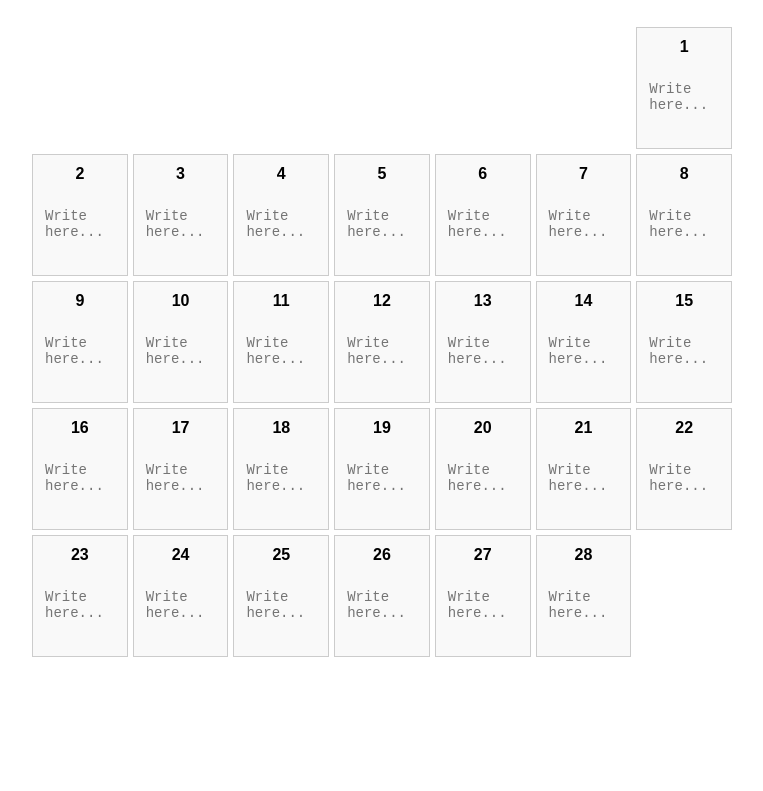
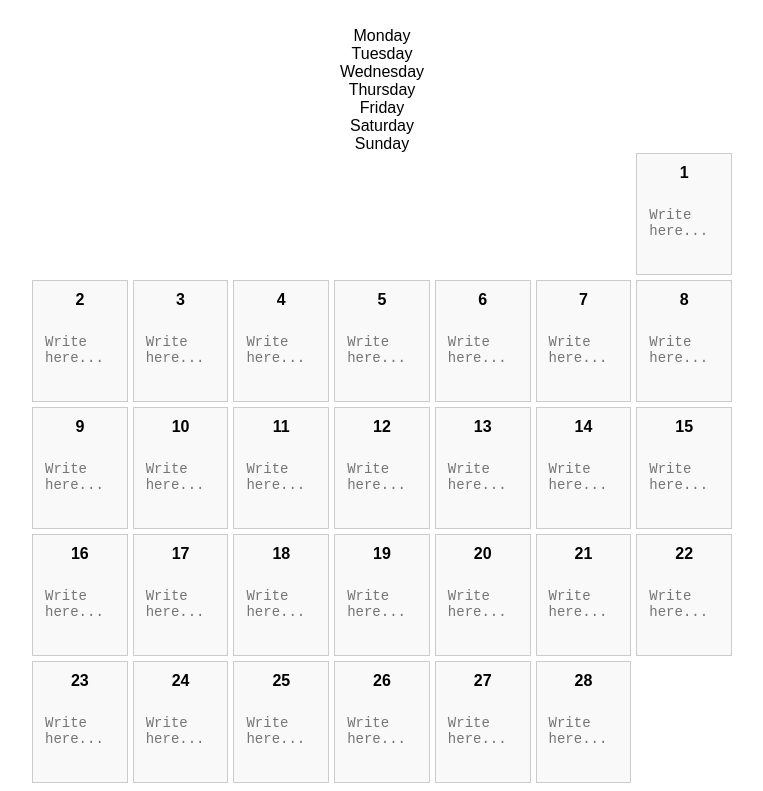
Before and after one commit to SnipsNZ/Calendar, a plain HTML site: page index.html in a window 1280 px wide. Shown: the part 131-922 px from the top of the page, without its empty margins (258-1021 px from the left). Before the commit the page ends 800 px from the top, so only its background shows below. Drawn offline with Linux system fonts and the light colour scheme.

Commit message:
Update index.html

```diff
--- a/index.html
+++ b/index.html
@@ -15,7 +15,18 @@
         <button id="nextMonth">➡️</button>
     </div>
 
-    <div id="calendar"></div>
+    <div id="calendar-container">
+        <div id="weekdays">
+            <div>Monday</div>
+            <div>Tuesday</div>
+            <div>Wednesday</div>
+            <div>Thursday</div>
+            <div>Friday</div>
+            <div>Saturday</div>
+            <div>Sunday</div>
+        </div>
+        <div id="calendar"></div>
+    </div>
 
     <script src="script.js"></script>
 </body>
```
